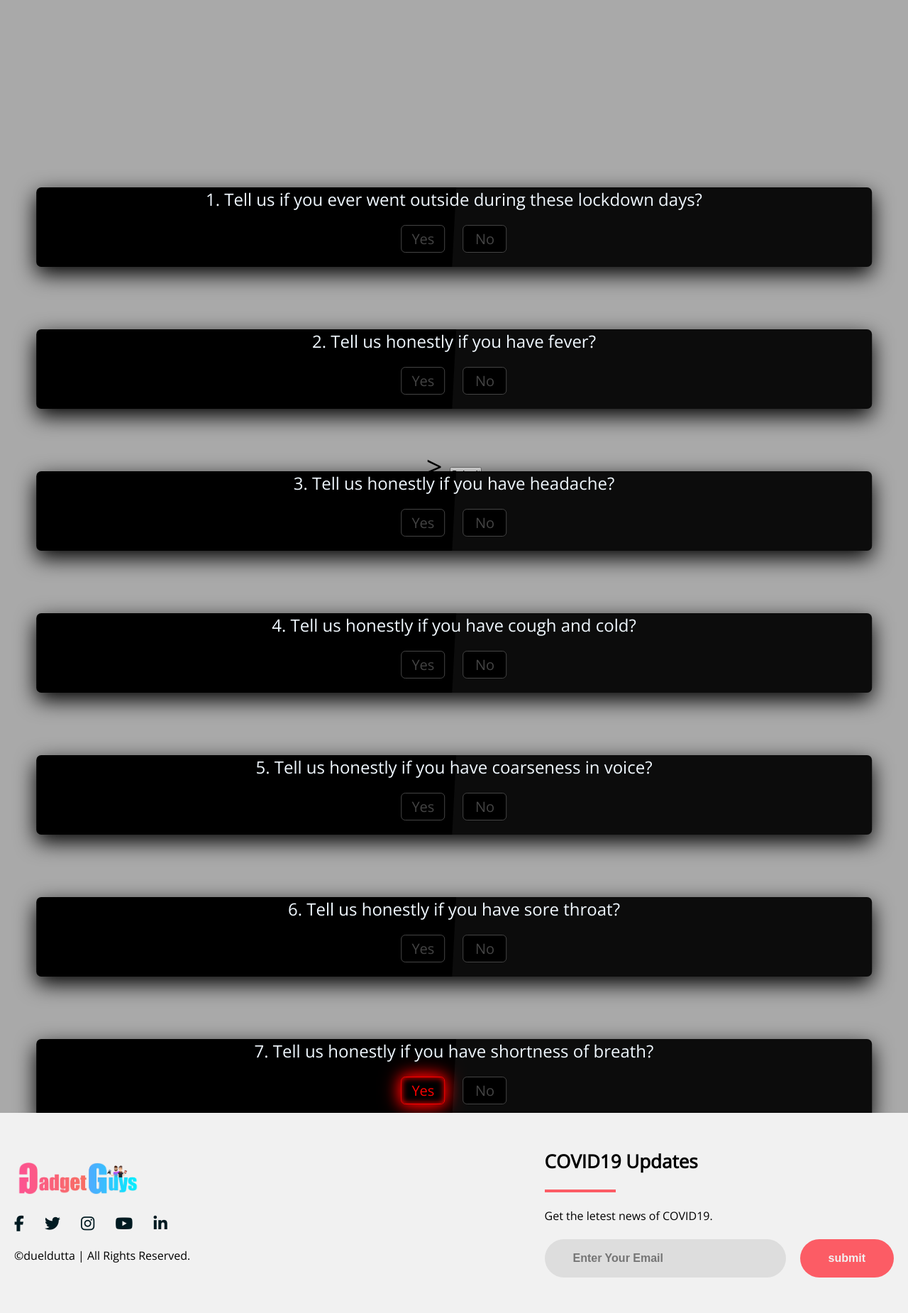
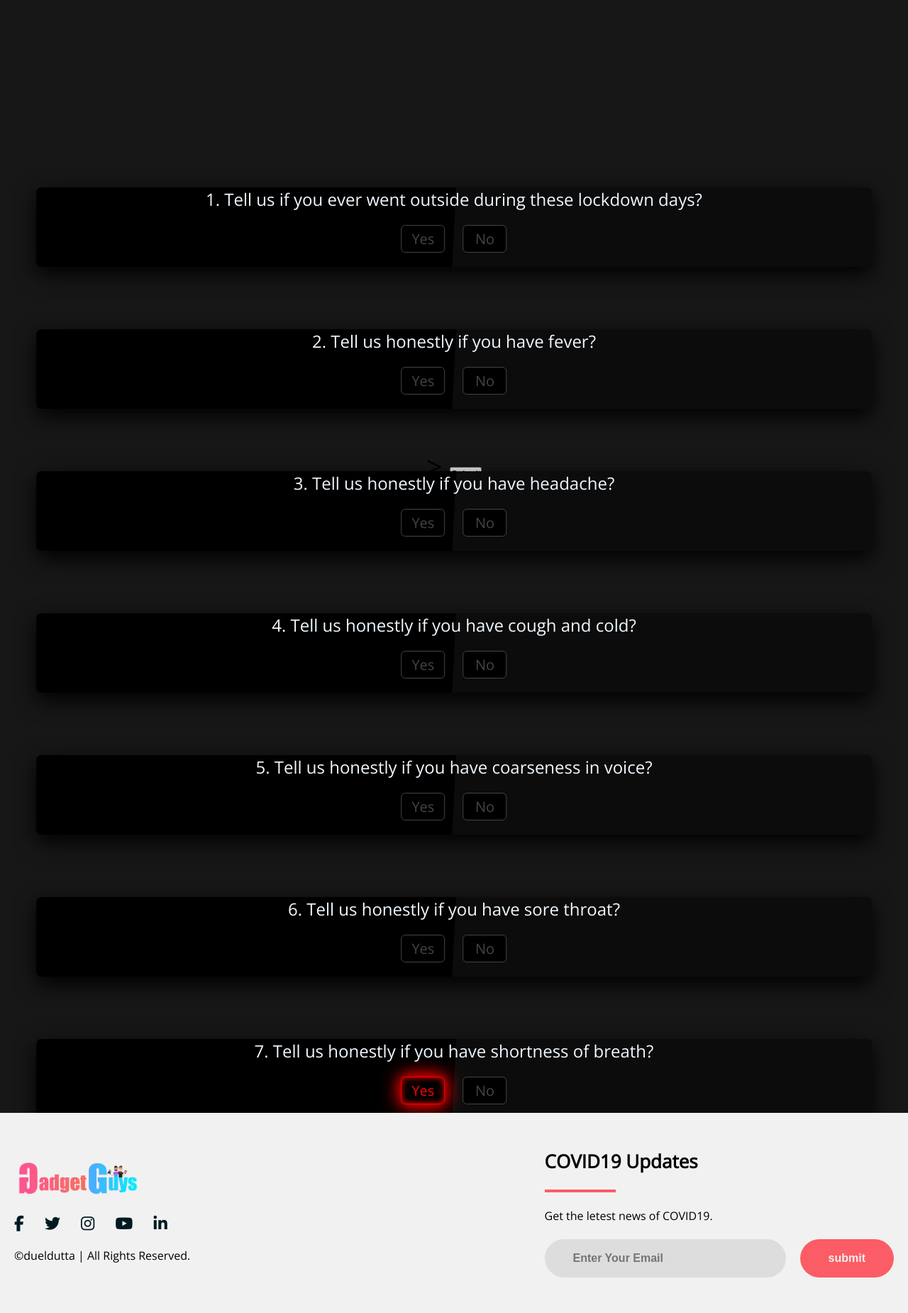
Before and after one commit to Debajyoti1/Risk-Analyzer-For-COVID-19, a PHP site: the page made by Risk Analyzer Template/self page/self.html in a window 1280 px wide. Shown: the part 80-1930 px from the top of the page at 71% size. Run offline with PHP 8.4, Linux system fonts and the light colour scheme; some libraries are stand-ins or nearby versions.

Commit message:
bg colour updated

```diff
--- a/Risk Analyzer Template/self page/style.css
+++ b/Risk Analyzer Template/self page/style.css
@@ -8,7 +8,7 @@
 body{
    margin: 0;
   padding: 0;
-	background-color: darkgray;
+	background-color: #171717;
   font-family: 'Open Sans', sans-serif;
 }
 /*.............NAV.............................*/
```
